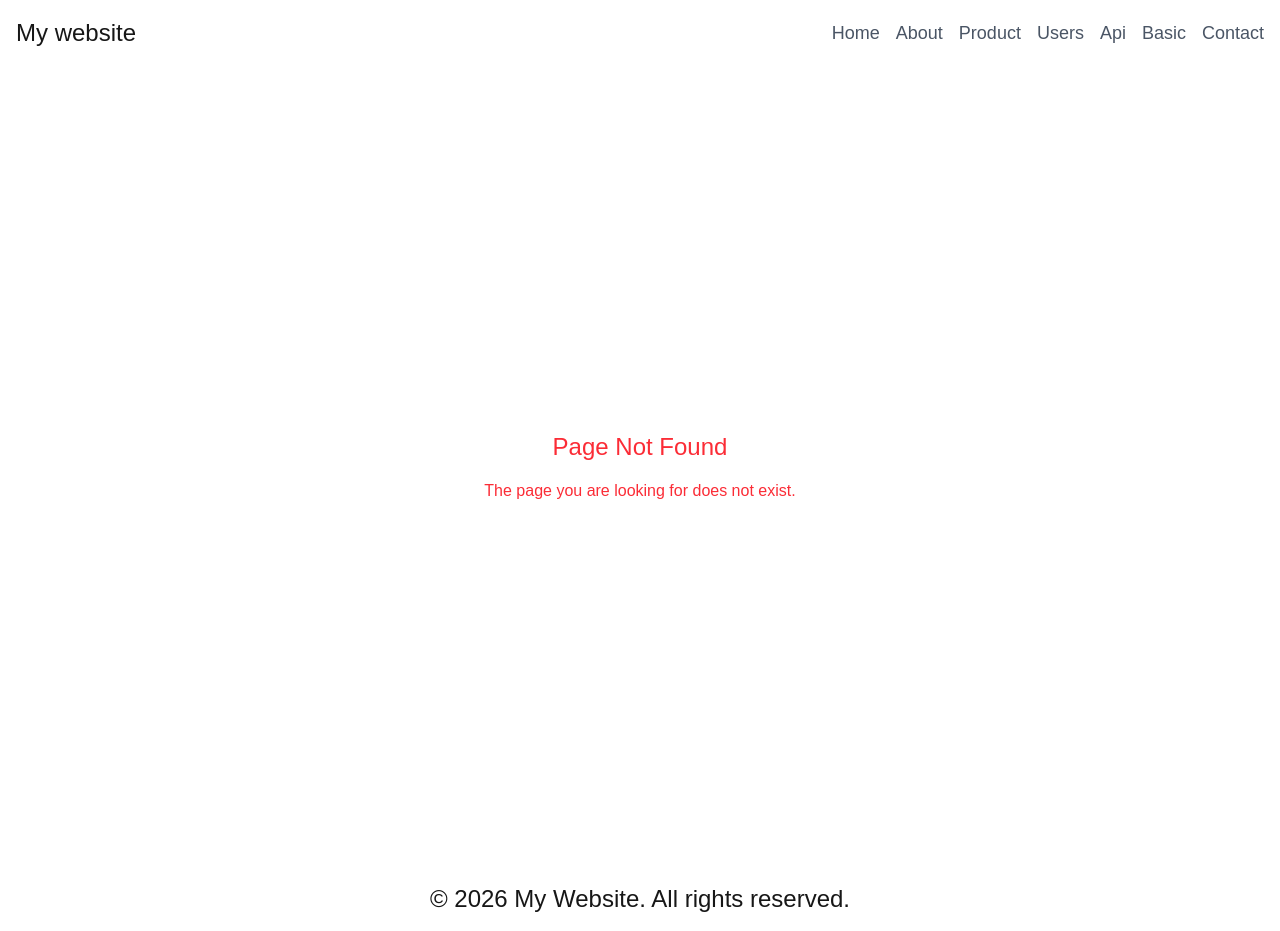
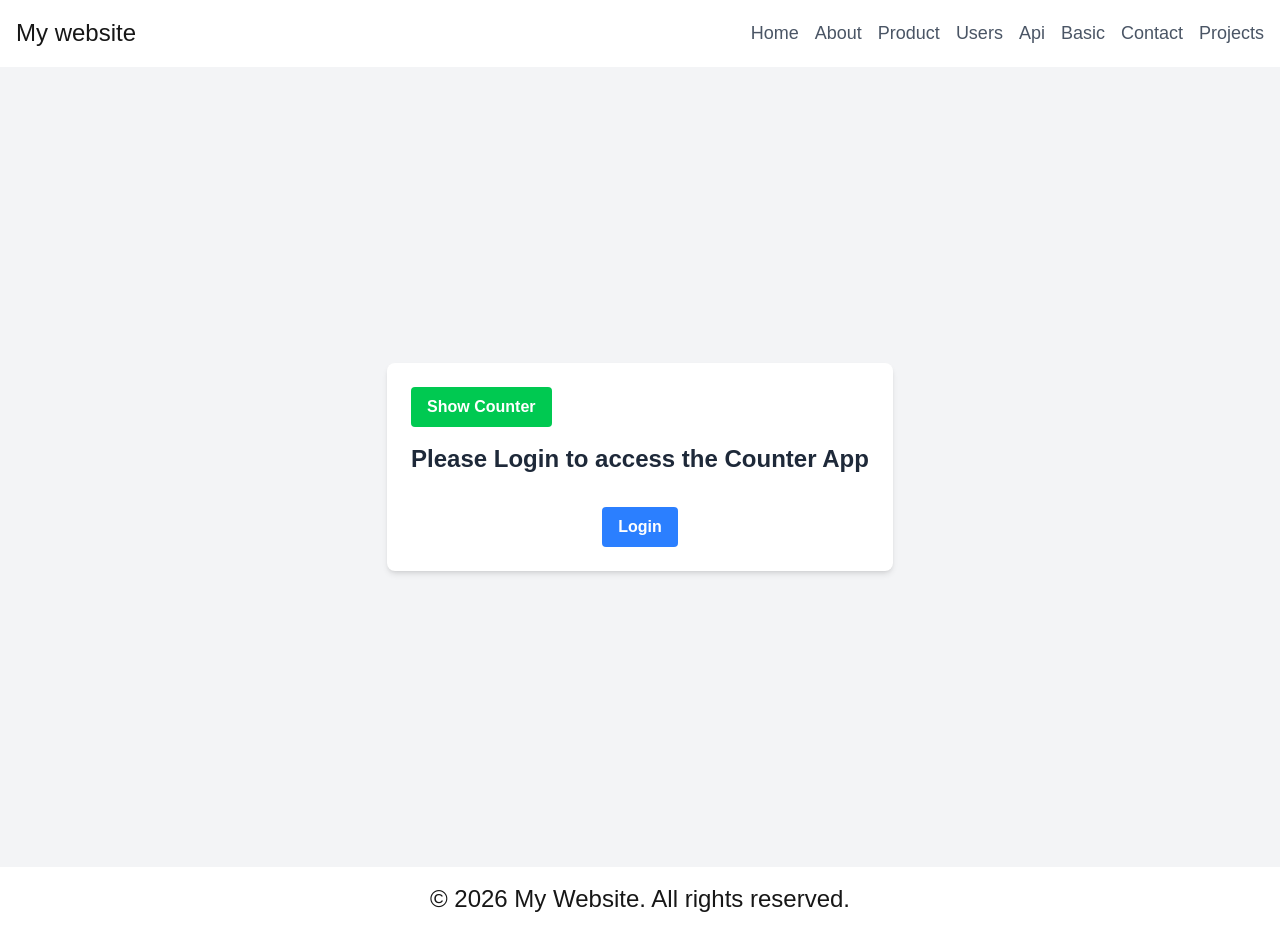
Before and after one commit to abyssiniatech/Nextjs_advanced, a Next.js app: page /projects in a window 1280 px wide. Before the commit this address had no page. Built offline with nearby package versions, Linux system fonts and the light colour scheme.

Commit message:
add counter app and its logic"

```diff
--- a/app/components/Links.tsx
+++ b/app/components/Links.tsx
@@ -12,6 +12,7 @@ const link=[
     { name: "Api", href: "/api" },
     { name: "Basic", href: "/basic" },
     { name: "Contact", href: "/contact" },
+    { name: "Projects", href: "/projects" },
 
 ]
 const Links = () => {
--- /dev/null
+++ b/app/components/projects/Counter.tsx
@@ -0,0 +1,72 @@
+   "use client"
+
+import { useState } from "react"
+
+
+   // counter app by using useState hook
+   // import useState from react
+   // import Counter from './Counter';
+// style the counter app by using tailwind css
+   // create a button to increment the counter
+   // type the counter value in a heading tag
+const Counter = () => {
+    const [count, setCount] = useState<number>(0)
+    const [login, setLogin] = useState<boolean>(false)
+    const [show, setShow] = useState<boolean>(false)
+
+  return (
+    <div className="bg-white p-6 rounded-lg shadow-md">
+        <button
+          className="bg-green-500 hover:bg-green-700 text-white font-bold py-2 px-4 rounded mb-4"
+          onClick={() => setShow(!show)}
+        >
+          {show ? 'Hide Counter' : 'Show Counter'}
+        </button>
+        {show && (
+          <section className="flex flex-col items-center gap-4">
+            <h1 className="text-2xl font-bold mb-4">Counter App</h1>
+            <p className="text-lg">Count: {count}</p>
+          </section>
+        )}
+        {login ? (
+      <section className="flex flex-col items-center gap-4">
+        <h1 className="text-2xl font-bold mb-4">Counter App</h1>
+        <p className="text-lg">Count: {count}</p>
+        <button
+          className="bg-blue-500 hover:bg-blue-700 text-white font-bold py-2 px-4 rounded"
+          onClick={() => setCount(count + 1)}
+        >
+          Increment
+        </button>
+
+         <button
+          className="bg-blue-500 hover:bg-blue-700 text-white font-bold py-2 px-4 rounded"
+          onClick={() => setCount(0)}
+        >
+          Reset
+        </button>
+
+         <button
+          className="bg-blue-500 hover:bg-blue-700 text-white font-bold py-2 px-4 rounded"
+          onClick={() => setCount(count - 1)}
+        >
+          Decrement
+        </button>
+
+      </section>
+        ) : (
+            <section className="flex flex-col items-center gap-4">
+                <h1 className="text-2xl font-bold mb-4">Please Login to access the Counter App</h1>
+                <button
+          className="bg-blue-500 hover:bg-blue-700 text-white font-bold py-2 px-4 rounded"
+            onClick={() => setLogin(true)}
+        >
+            Login
+        </button>
+            </section>
+        )}
+    </div>
+  )
+}
+
+export default Counter
--- /dev/null
+++ b/app/projects/page.tsx
@@ -0,0 +1,11 @@
+import Counter from "../components/projects/Counter"
+
+const page = () => {
+  return (
+    <div className="bg-gray-100 text-gray-800 min-h-screen flex items-center justify-center p-4">
+      <Counter />
+    </div>
+  )
+}
+
+export default page
```
